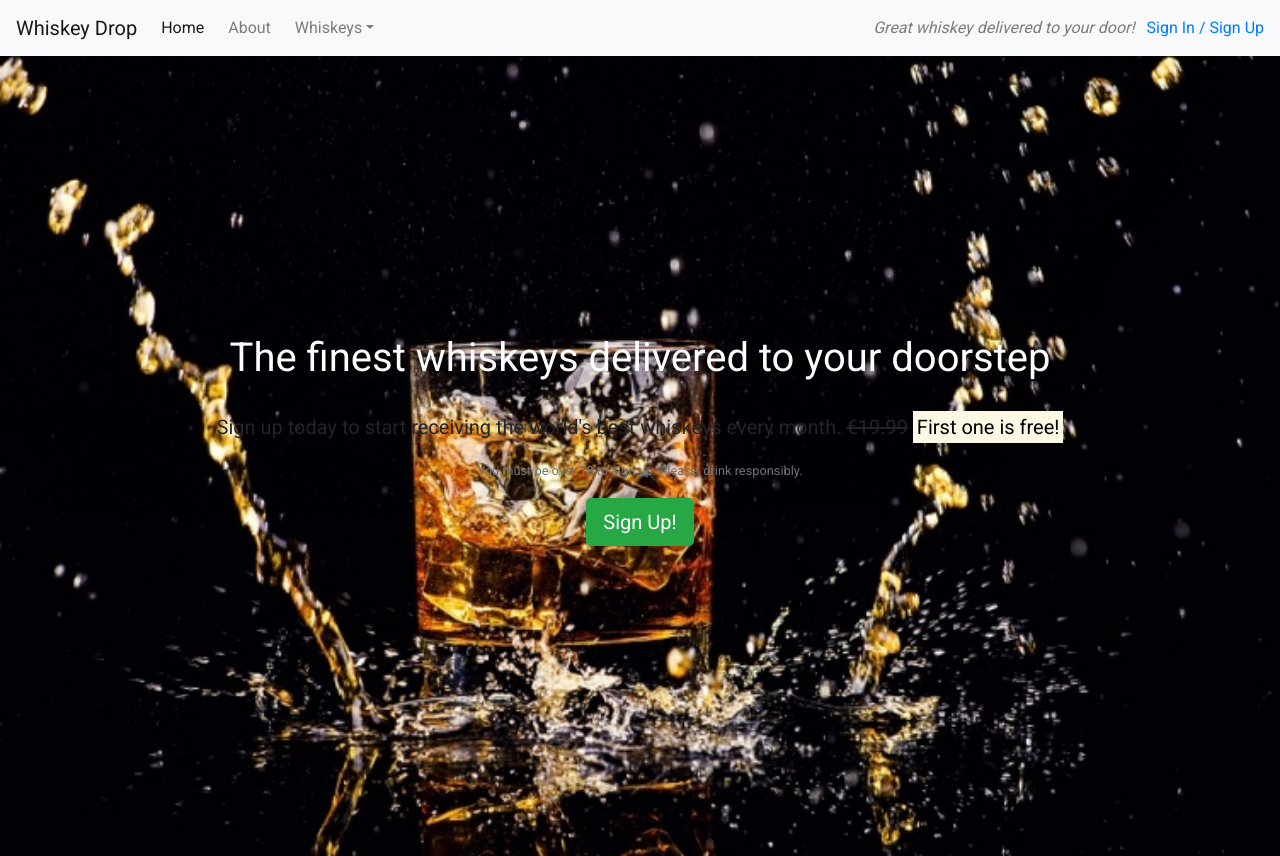
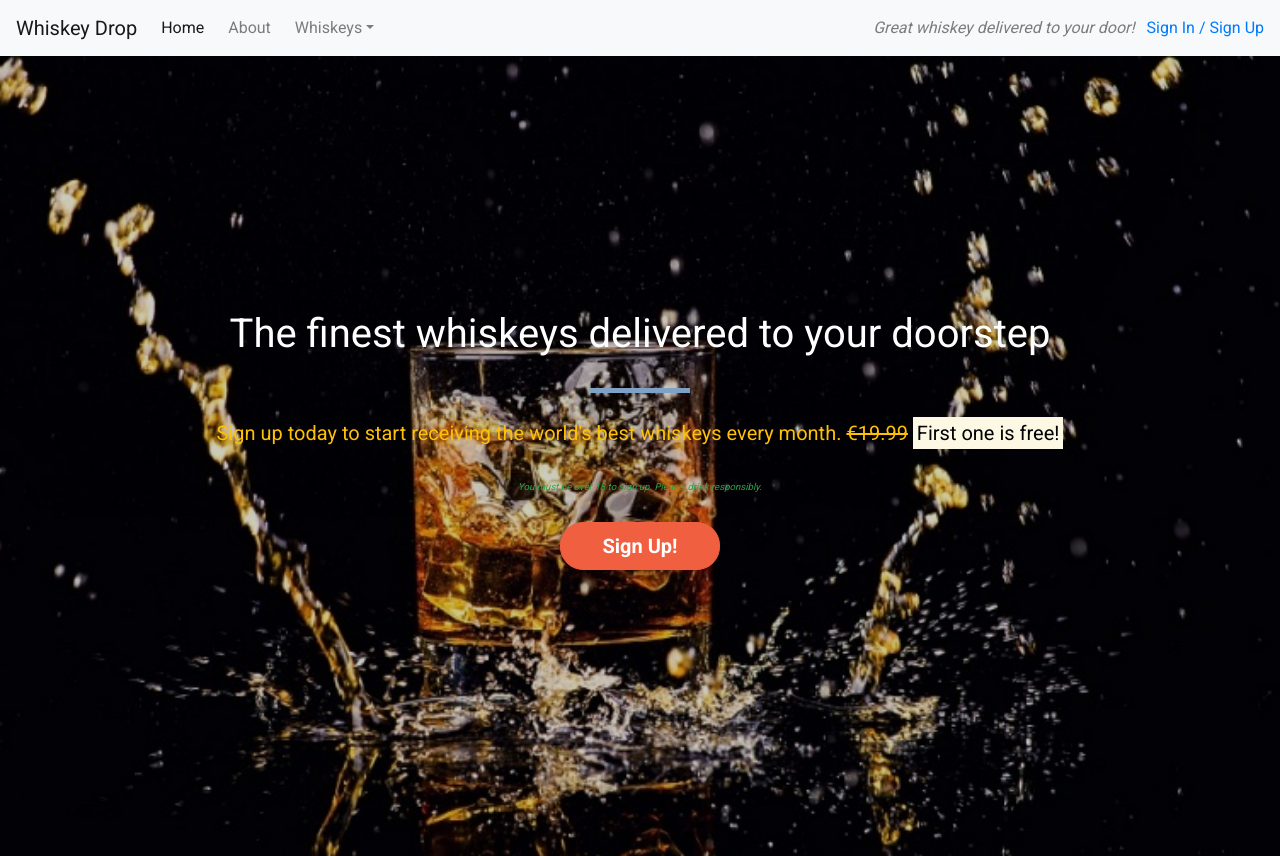
Before and after one commit to Joe2308/Using-Bootstrap-First-Time, a plain HTML site: page index.html in a window 1280 px wide. Shown: the top 856 px of the page. Drawn offline with nearby package versions, Linux system fonts and the light colour scheme.

Commit message:
style: callout-container style updated

```diff
--- a/css/style.css
+++ b/css/style.css
@@ -19,6 +19,17 @@ body {
   align-items: center;
   justify-content: center;
 
+  position: relative;
+
+}
+
+.opaque-overlay {
+    position: absolute;
+    top: 0;
+    left: 0;
+    height: 100%;
+    width: 100%;
+    background-color: rgba(0,0,0,0.2);
 }
 
 .quotes-container {
@@ -26,6 +37,22 @@ body {
 }
 
 .features-container {
+
+}
+
+/* block-dividers */
+
+.block-divider {
+    width: 100px;
+    height: 5px;
+    border: none;
+}
+
+.block-divider-blue {
+    background-color: #7fa1c5
+}
+
+.block-divider {
 
 }
 
@@ -40,3 +67,36 @@ body {
     font-size: bold;
     margin-bottom: 30px;
 }
+
+.jumbotron small {
+    font-size: 60%;
+    font-style: italic;
+    color: #28a745;
+
+}
+
+.jumbotron p {
+    margin: 25px;
+    color: #ffc107;
+}
+
+/* buttons */
+
+.btn-cta {
+    font-weight: bold;
+    border-radius: 23px;
+    width: 160px;
+
+}
+
+.btn-red {
+    color: white;
+    background-color: #f05f40;
+    border-color: #f05f40;
+}
+
+.btn-red:hover {
+    color: white;
+    background-color: red;
+    border-color: red;
+}
--- a/index.html
+++ b/index.html
@@ -61,10 +61,12 @@
     </div>-->
     <!-- callout -->
     <div class="container-fluid callout-container">
+        <div class="opaque-overlay"> </div>
         <div class="row">
             <div class="col-12">
                 <section class="callout jumbotron text-center">
                     <h1 class="jumbotron-header">The finest whiskeys delivered to your doorstep</h1>
+                    <hr class="block-divider block-divider-blue">
                     <p class="lead">
                         Sign up today to start receiving the world's best whiskeys every month.
                         <s class="d-none d-sm-inline">€19.99</s>
@@ -72,7 +74,7 @@
                         <strong><mark>First one is free!</mark></strong>
                     </p>
                     <p class="text-muted"><small>You must be over 18 to sign up. Please, drink responsibly.</small></p>
-                    <button class="btn btn-success btn-lg" data-toggle="modal" data-target="#signUpModal">Sign
+                    <button class="btn btn-lg btn-cta btn-red" data-toggle="modal" data-target="#signUpModal">Sign
                         Up!</button>
                 </section>
             </div>
@@ -93,8 +95,8 @@
                 <div class="col-12 col-md-6">
                     <div class="media">
                         <div class="d-none d-sm-block">
-                            <img src="images/girl-image.png"
-                                class="rounded-circle mr-3" height=100 alt="Girl in hat looking at camera">
+                            <img src="images/girl-image.png" class="rounded-circle mr-3" height=100
+                                alt="Girl in hat looking at camera">
                         </div>
                         <div class="media-body">
                             <blockquote class="blockquote">
@@ -109,8 +111,8 @@
                 <div class="col-12 col-md-6">
                     <div class="media">
                         <div class="d-none d-sm-block">
-                            <img src="images/guy-image.png"
-                                class="rounded-circle mr-3" height=100 alt="Guy with beard looking at camera">
+                            <img src="images/guy-image.png" class="rounded-circle mr-3" height=100
+                                alt="Guy with beard looking at camera">
                         </div>
                         <div class="media-body">
                             <blockquote class="blockquote">
```
